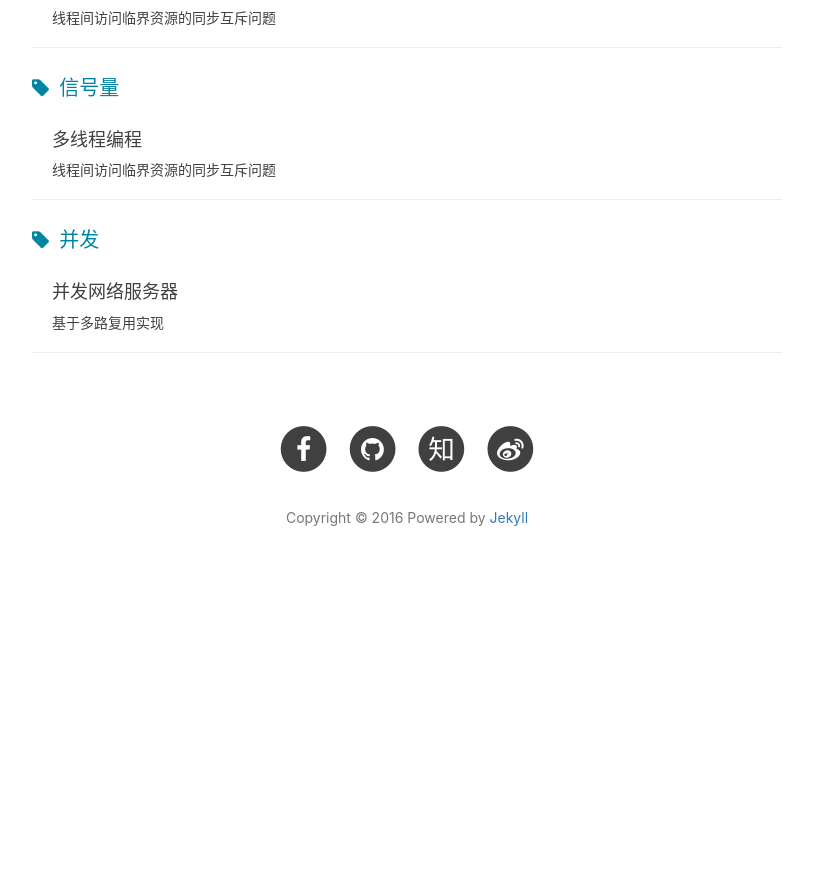
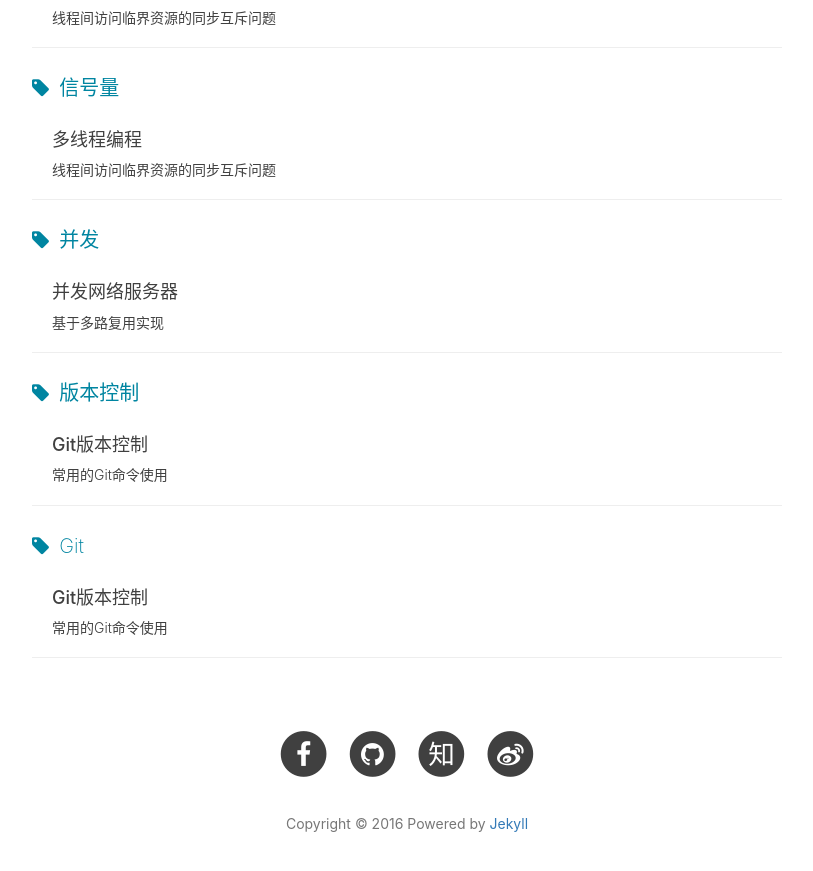
Before and after one commit to eeluobu/eeluobu.github.io, a Jekyll site: the page built from tags/index.html, in a window 1280 px wide and 900 px high, scrolled down 7413 px. Shown: the top 871 px of the window, without its empty margins (233-1046 px from the left). Built offline with Jekyll 4.4.1, drawn with Linux system fonts in a browser that asks for light colours; nearby versions of some CDN libraries; comment, search, counter and statistics services are not loaded; before the commit the page ends 8008 px from its top, so only the background shows below that; some of the changed lines change nothing that is shown.

Commit message:
new git post

````diff
--- a/_posts/2016-05-19-net.markdown
+++ b/_posts/2016-05-19-net.markdown
@@ -165,6 +165,6 @@ int main(int argc, char *argv[])
 ### 其他
 
 
-客户端的源程序，以及网络编程的一些细节介绍可以看这篇文章《[一个并发网络服务实现](http://www.eeluobu.com/blog/2016/05/15/socket)》。
+客户端的源程序，以及网络编程的一些细节介绍可以看之前的这篇文章《[一个并发网络服务实现](http://www.eeluobu.com/blog/2016/05/15/socket)》。
 
 至此关于Linux应用程序编程以及内核驱动编程，到2016上半年为止，就先暂时告一段落了。下面的时间主要复习一下数据结构、算法、C++和嵌入式QT，继续加油！
--- /dev/null
+++ b/_posts/2016-05-20-git.markdown
@@ -0,0 +1,215 @@
+---
+layout:     post
+title:      "Git版本控制"
+subtitle:   "常用的Git命令使用"
+date:       2016-05-20
+author:     "luobu"
+header-img: "img/post.jpg"
+catalog:    true
+tags:
+    - 版本控制
+    - Git
+---
+
+
+由于没有现成的服务器让我来搭建Git的服务器，就以目前使用最广泛的GitHub作为例子，来进行使用的介绍。
+
+
+### 创建密钥
+
+为了建立GitHub的远程仓库和本地仓库的联系，需要在本地创建密钥文件，然后复制到GitHub上。
+
+``` bash
+ssh-keygen -t rsa -C "1932261722@qq.com"
+```
+
+然后提示设置密码，注意和Linux一样，输入的密码在终端里是不会显示的。
+
+
+密码设置完毕后，在本地的user目录下找到id_rsa.pub文件，打开将内容复制到GitHub网页的SSH Keys中即可。
+
+然后可以测试一下是否成功，即能够和远程仓库通信。
+
+``` bash
+ssh -T git@github.com
+```
+
+
+如果是第一次使用的话，会提示要求设置全局用户名和email，以作为每次提交的记录。
+
+``` bash
+git config --global user.name "luoyi"
+git config --global user.email "1932261722@qq.com"
+```
+
+
+### 创建仓库
+
+这里说的创建仓库是指在本地创建。创建仓库有两种方式，一种是在本地直接创建，另一种是克隆远程的仓库到本地。
+
+
+#### 本地创建
+
+在本地创建一个repository。
+
+``` bash
+git init         #在本地创建repository
+```
+
+
+add 为添加文件，即将文件提交到暂存区，然后 commit 将文件提交到本地仓库。
+
+``` bash
+git add .
+git commit -m "create repository"
+```
+
+
+
+
+#### 远程clone
+
+将远程地址的仓库克隆到当前目录
+
+``` bash
+git clone git@github.com:eeluobu/eeluobu.github.io.git
+```
+
+如果之前repository有过push，则必须pull，否则不能提交
+
+``` bash
+git pull origin master   #相当于git fetch 和 git merge
+```
+
+上面的 pull 相当于下面的 fetch 和 merge 的组合使用，其中 fetch 为更新本地origin/master指针， merge 为合并到master分支。
+
+
+``` bash
+git fetch origin          #更新本地origin/master指针
+git merge origin/master   #合并到master
+```
+
+添加文件，并将文件提交到本地仓库。
+
+``` bash
+git add .
+git commit -m "first post"  #提交到本地repository
+```
+
+### 提交到远程仓库
+
+
+上面的操作只是将文件提交到了本地仓库，要实现Git的协作功能，需要将仓库提交到远程服务器。
+
+首先设置远程提交的地址，即GitHub仓库的地址。
+
+``` bash
+git remote add origin https:......
+```
+
+然后提交master分支到远程
+
+``` bash
+git push origin master
+```
+
+### 分支
+
+独特的分支是Git不同于其他版本控制系统的地方，也体现了其强大的功能。要使用Git，首先需要有分支这个概念，然后熟练的掌握各种分支的创建、切换、前进、回退、合并、删除等操作。
+
+#### 创建和切换分支
+
+
+在当前节点创建一个新的test的分支
+
+``` bash
+git branch test
+```
+
+
+将工作的分支切换到test分支上
+
+``` bash
+git checkout test
+```
+
+
+创建没有父节点的分支gh-pages，并切换到这个分支上。在GitHub上创建介绍作品的博客时，通常需要创建这样的分支。
+
+``` bash
+git checkout --orphan gh-pages
+```
+
+
+
+在当前节点创建一个test分支，并切换过去
+
+``` bash
+git checkout -b test
+```
+
+
+
+#### 分支前进和回退
+
+
+由于commit一次，当前分支前进一步，所以分支的前进和回退即为提交和撤销提交。
+
+``` bash
+git commit       #当前分支前进
+git reset HEAD^  #回退本地最近commit
+git revert HEAD  #回退远程commit
+```
+
+
+#### 删除分支
+
+删除分支比较简单，下面的命令用来删除dev分支。
+
+``` bash
+git checkout -d dev
+```
+
+#### 合并分支
+
+下面的命令都可以将当前分支合并到dev分支。
+
+``` bash
+git merge dev
+
+git rebase dev
+```
+
+
+
+
+
+#### 其他操作
+
+对 HEAD 的相关操作，其中 HEAD 是当前提交记录的符号名称。 checkout 一个节点后，就会在该节点建立一个 HEAD 。第二个语句还包含了 Git 中位置的相对引用`^`符号，相当于`~1`。
+
+``` bash
+git checkout C3             #在C3建立HEAD
+git branch -f master HEAD^  #移动master到HEAD~1处
+git branch -f master C2     #移动master到C2处
+```
+
+
+下面是 push 参数的应用，将本地的 foo 分支的上一个节点的分支 push 到远程的 master 分支上。其中`foo^`可以替换成本地的任何分支的位置，只要Git能识别就行。
+
+``` bash
+git push origin foo^:master
+```
+
+同理，下面是 pull 参数的应用。运行 pull 后本地的 o/master 分支不会前进，在本地会有一个新的名称 foo 代替 o/master 前进到相应位置，即对应的远程 master 分支的位置。
+
+
+``` bash
+git pull origin master:foo
+
+# 下面两句和pull效果相同
+git fetch origin master:foo
+git merge foo
+```
+
+以上只是能够使用Git的一些基本操作，也是我们常用的，掌握上面的这些操作是必须的，最好的学习方法就是常常使用它们，[这个网站](http://learngitbranching.js.org/)可以直观的供我们练习这些命令。关于Git的使用，还有很多高级的功能在这里没有介绍，需要在日常使用中不断发现积累。
````
